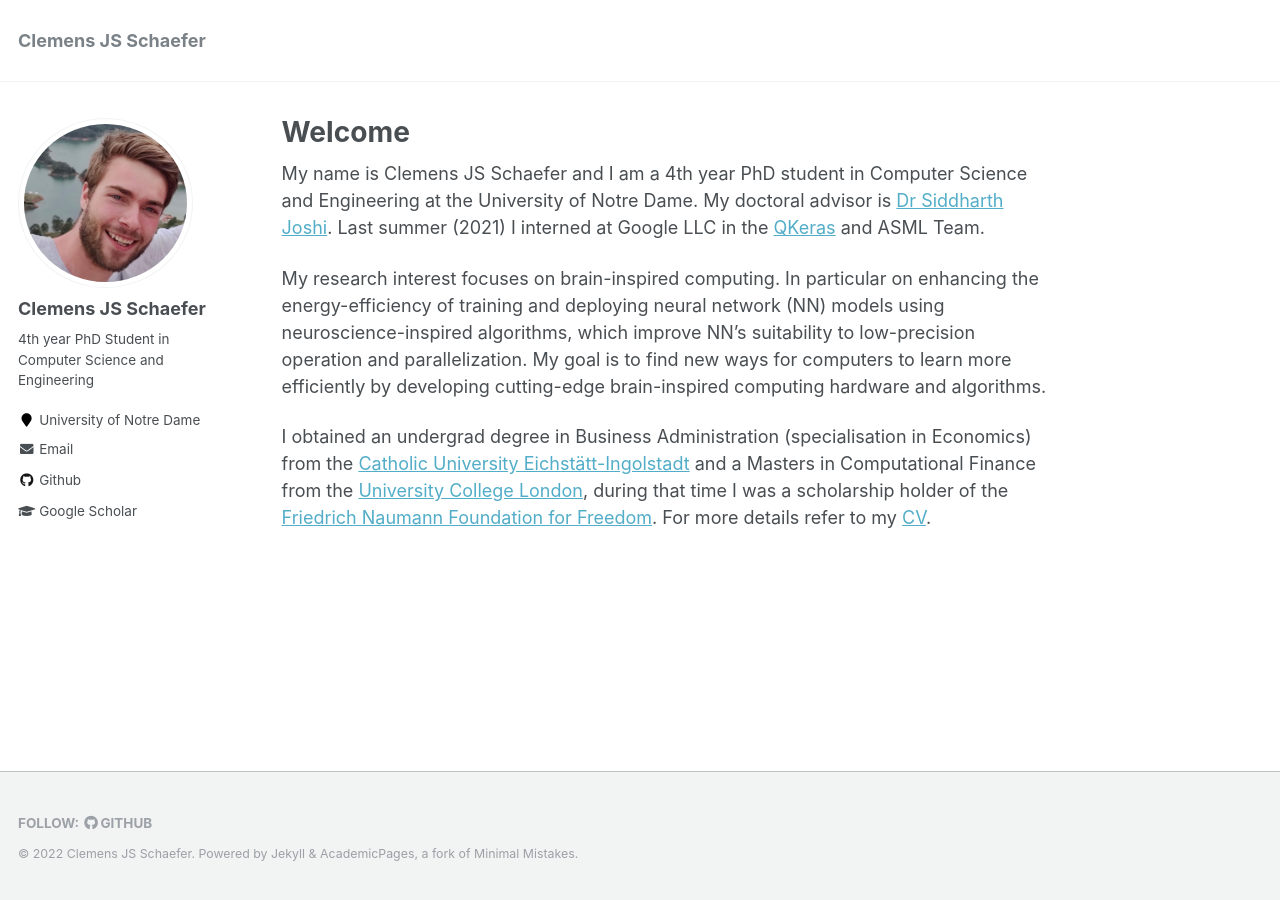
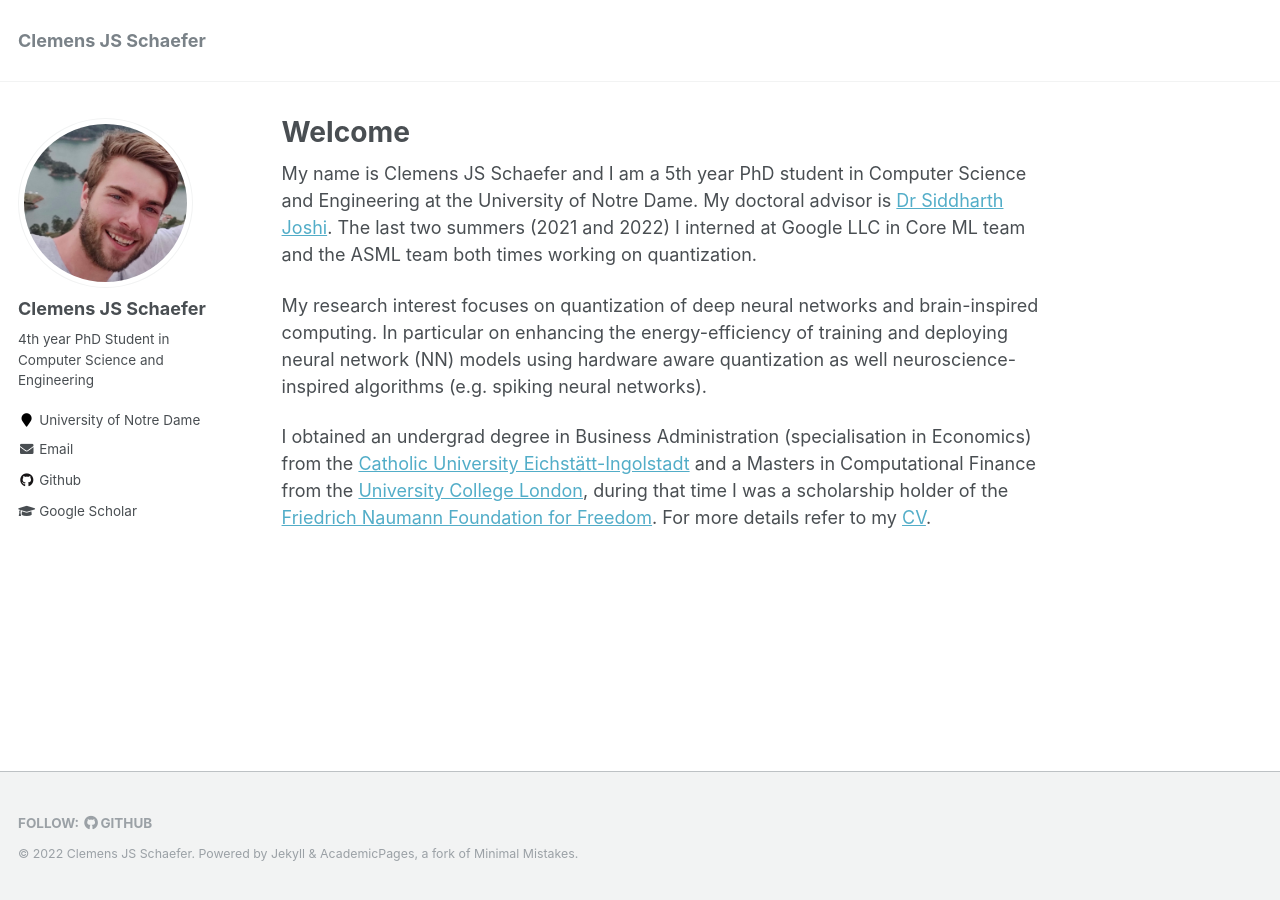
Before and after one commit to clee1994/clee1994.github.io, a Jekyll site: the page built from _pages/about.md, in a window 1280 px wide. Built offline with Jekyll 4.4.1, drawn with Linux system fonts in a browser that asks for light colours.

Commit message:
Update about.md

```diff
--- a/_pages/about.md
+++ b/_pages/about.md
@@ -8,8 +8,8 @@ redirect_from:
   - /about.html
 ---
 
-My name is Clemens JS Schaefer and I am a 4th year PhD student in Computer Science and Engineering at the University of Notre Dame. My doctoral advisor is [Dr Siddharth Joshi](https://siddharth-joshi.com/). Last summer (2021) I interned at Google LLC in the [QKeras](https://github.com/google/qkeras) and ASML Team.
+My name is Clemens JS Schaefer and I am a 5th year PhD student in Computer Science and Engineering at the University of Notre Dame. My doctoral advisor is [Dr Siddharth Joshi](https://siddharth-joshi.com/). The last two summers (2021 and 2022) I interned at Google LLC in Core ML team and the ASML team both times working on quantization.
 
-My research interest focuses on brain-inspired computing. In particular on enhancing the energy-efficiency of training and deploying neural network (NN) models using neuroscience-inspired algorithms, which improve NN’s suitability to low-precision operation and parallelization. My goal is to find new ways for computers to learn more efficiently by developing cutting-edge brain-inspired computing hardware and algorithms.
+My research interest focuses on quantization of deep neural networks and brain-inspired computing. In particular on enhancing the energy-efficiency of training and deploying neural network (NN) models using hardware aware quantization as well neuroscience-inspired algorithms (e.g. spiking neural networks).
 
 I obtained an undergrad degree in Business Administration (specialisation in Economics) from the [Catholic University Eichstätt-Ingolstadt](https://www.ku.de/en/faculty-of-business-administration-wfi/) and a Masters in Computational Finance from the [University College London](https://www.ucl.ac.uk/), during that time I was a scholarship holder of the [Friedrich Naumann Foundation for Freedom](https://www.freiheit.org/). For more details refer to my [CV](files/CV.pdf).
```
